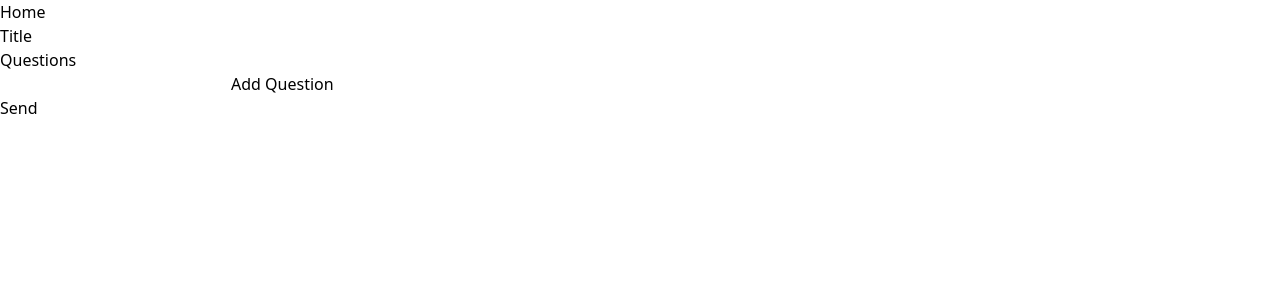
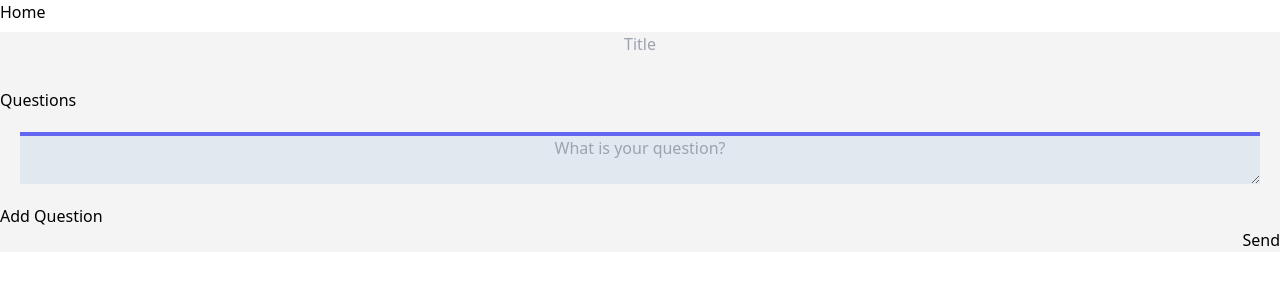
Before and after one commit to genericdude1998/codelabs-assignment, a React app: page /newSurvey in a window 1280 px wide. Shown: the top 300 px of the page. Built offline with nearby package versions, Linux system fonts and the light colour scheme.

Commit message:
basic css structure creator

```diff
--- a/src/index.css
+++ b/src/index.css
@@ -472,6 +472,22 @@ Ensure the default browser behavior of the `hidden` attribute.
   margin: 2.5rem;
 }
 
+.m-2 {
+  margin: 0.5rem;
+}
+
+.m-5 {
+  margin: 1.25rem;
+}
+
+.ml-auto {
+  margin-left: auto;
+}
+
+.block {
+  display: block;
+}
+
 .flex {
   display: flex;
 }
@@ -508,13 +524,36 @@ Ensure the default browser behavior of the `hidden` attribute.
   justify-content: center;
 }
 
+.break-all {
+  word-break: break-all;
+}
+
 .rounded {
   border-radius: 0.25rem;
+}
+
+.border-t-4 {
+  border-top-width: 4px;
+}
+
+.border-indigo-500 {
+  --tw-border-opacity: 1;
+  border-color: rgb(99 102 241 / var(--tw-border-opacity));
 }
 
 .bg-gray-50 {
   --tw-bg-opacity: 1;
   background-color: rgb(249 250 251 / var(--tw-bg-opacity));
+}
+
+.bg-zinc-100 {
+  --tw-bg-opacity: 1;
+  background-color: rgb(244 244 245 / var(--tw-bg-opacity));
+}
+
+.bg-slate-200 {
+  --tw-bg-opacity: 1;
+  background-color: rgb(226 232 240 / var(--tw-bg-opacity));
 }
 
 .bg-gradient-to-br {
@@ -568,8 +607,31 @@ Ensure the default browser behavior of the `hidden` attribute.
   --tw-shadow: var(--tw-shadow-colored);
 }
 
+.outline-none {
+  outline: 2px solid transparent;
+  outline-offset: 2px;
+}
+
 .textAlignVertical{
   line-height: 1525%;
+}
+
+::-webkit-input-placeholder {
+  text-align: center;
+}
+
+:-moz-placeholder {
+  /* Firefox 18- */
+  text-align: center;
+}
+
+::-moz-placeholder {
+  /* Firefox 19+ */
+  text-align: center;
+}
+
+:-ms-input-placeholder {
+  text-align: center;
 }
 
 @media (min-width: 640px) {
--- a/src/surveyCreator/SurveyCreator.jsx
+++ b/src/surveyCreator/SurveyCreator.jsx
@@ -47,20 +47,58 @@ const SurveyCreator = () => {
     return (
         <>
             <Link to='/'>Home</Link>
-            <form>
-                <label>Title</label>
-                <input type="text" onChange={onChangeTitle} value={title}/>
+            <form className="
+                w-full
+                h-full
+                bg-zinc-100
+            ">
+                <div className="
+                    flex
+                    flex-col
+                    items-center
+                    m-2
+                ">
+                    <input className="
+                        text-center
+                        bg-zinc-100
+                        outline-none
+                    "
+                    type="text" placeholder='Title' onChange={onChangeTitle} value={title}/>
+                </div>
                 <br />
                 <label>Questions</label>
-                <ul>
-                    {questions.map(quest => (
-                        <li>{quest.name}</li>
-                    ))}
-                </ul>
-                <input type="text" onChange={onChangeNewQuestion} value={newQuestion}/>
+                <div className="
+                    flex
+                    flex-col
+                ">
+                    <ul>
+                        {questions.map(quest => (
+                            <li className="
+                                bg-slate-200
+                                m-5
+                                border-t-4 border-indigo-500
+                                break-all
+                            ">{quest.name}</li>
+                        ))}
+                    </ul>
+                    <textarea className="
+                       bg-slate-200
+                       m-5
+                       border-t-4 border-indigo-500
+                       break-all
+                    "
+                    type="text"
+                    onChange={onChangeNewQuestion}
+                    value={newQuestion}
+                    placeholder={'What is your question?'}/>
+                </div>
                 <button onClick={onAddQuestion}>Add Question</button>
                 <br />
-                <button type="submit" onClick={onSendSurvey}>Send</button>
+                <button className="
+                    block
+                    ml-auto
+                "
+                type="submit" onClick={onSendSurvey}>Send</button>
             </form>
             {error ? <h5>{error}</h5> : null}
         </>
--- a/src/tailwind.css
+++ b/src/tailwind.css
@@ -5,3 +5,19 @@
 .textAlignVertical{
     line-height: 1525%;
 }
+
+::-webkit-input-placeholder {
+    text-align: center;
+ }
+
+ :-moz-placeholder { /* Firefox 18- */
+    text-align: center;
+ }
+
+ ::-moz-placeholder {  /* Firefox 19+ */
+    text-align: center;
+ }
+
+ :-ms-input-placeholder {
+    text-align: center;
+ }
```
